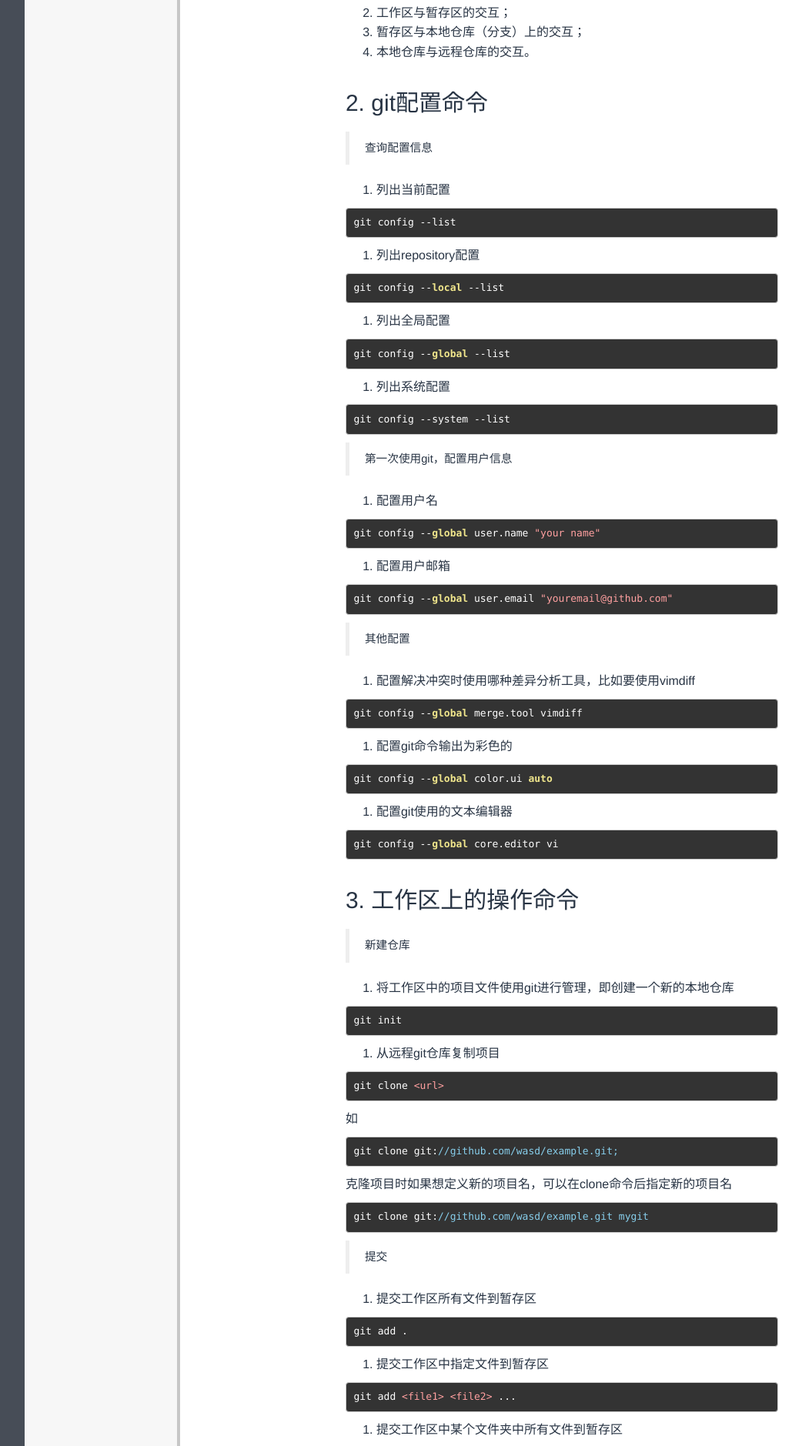
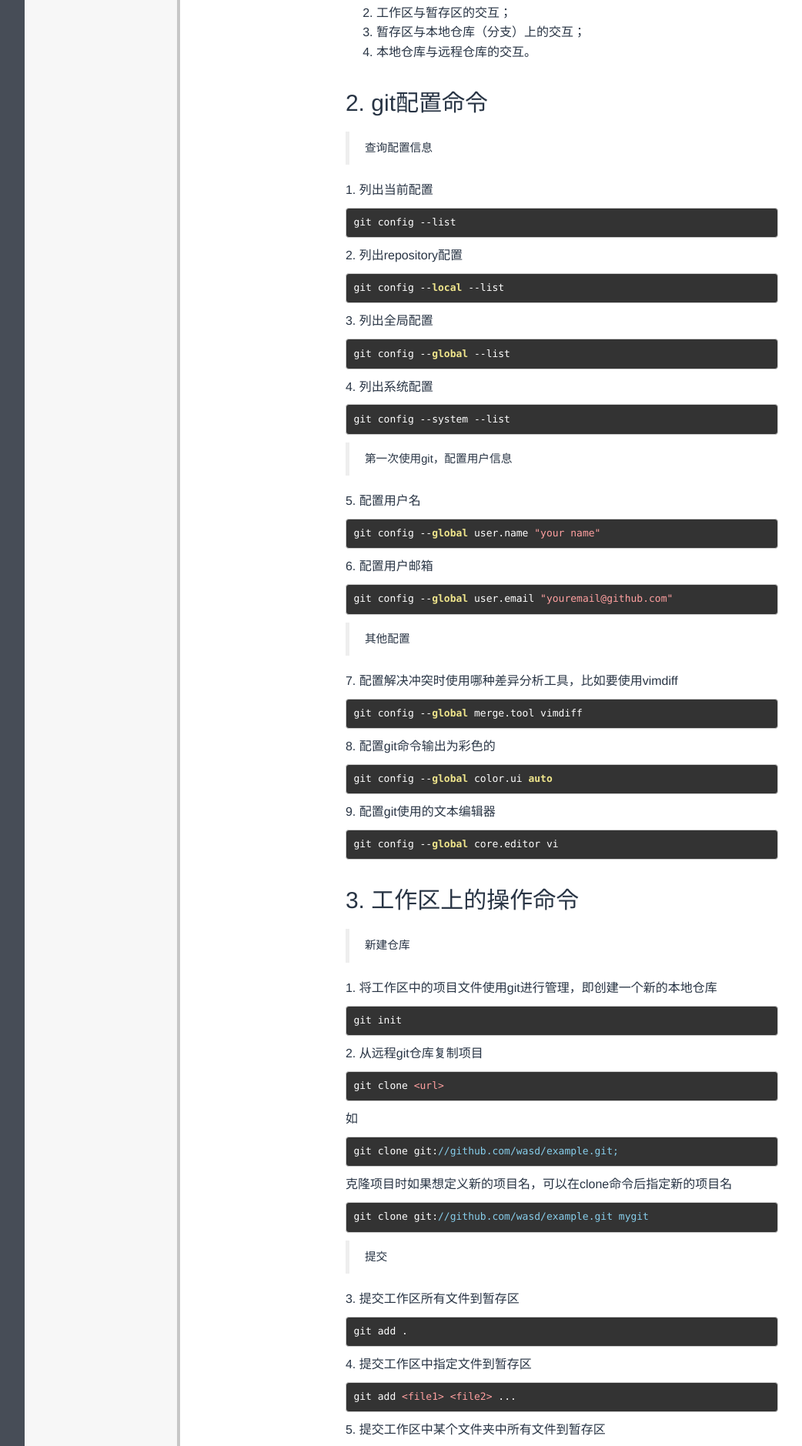
Before and after one commit to polyHong/polyHong.github.io, a Jekyll site: the page built from _posts/tech/2025-06-14-git-basic-operations.md, in a window 1280 px wide. Shown: the part 1556-3435 px from the top of the page at 77% size, without its empty margins (54-1096 px from the left). Built offline with Jekyll 4.4.1, drawn with Linux system fonts in a browser that asks for light colours; Markdown is read by kramdown in place of the engine named in the settings; comment, search, counter and statistics services are not loaded; some of the changed text lies outside the part shown.

Commit message:
update post of git basic operations.

````diff
--- a/_posts/tech/2025-06-14-git-basic-operations.md
+++ b/_posts/tech/2025-06-14-git-basic-operations.md
@@ -40,25 +40,25 @@ git的通用操作流程如下图（来源于网络）
 
 > 查询配置信息
 
-1. 列出当前配置
+1\. 列出当前配置
 
 ```bash
 git config --list
 ```
 
-2. 列出repository配置
+2\. 列出repository配置
 
 ```bash
 git config --local --list
 ```
 
-3. 列出全局配置
+3\. 列出全局配置
 
 ```bash
 git config --global --list
 ```
 
-4. 列出系统配置
+4\. 列出系统配置
 
 ```bash
 git config --system --list
@@ -67,13 +67,13 @@ git config --system --list
 
 > 第一次使用git，配置用户信息
 
-5. 配置用户名
+5\. 配置用户名
 
 ```bash
 git config --global user.name "your name"
 ```
 
-6. 配置用户邮箱
+6\. 配置用户邮箱
 
 ```bash
 git config --global user.email "youremail@github.com"
@@ -81,19 +81,19 @@ git config --global user.email "youremail@github.com"
 
 > 其他配置
 
-7. 配置解决冲突时使用哪种差异分析工具，比如要使用vimdiff
+7\. 配置解决冲突时使用哪种差异分析工具，比如要使用vimdiff
 
 ```bash
 git config --global merge.tool vimdiff
 ```
 
-7. 配置git命令输出为彩色的
+8\. 配置git命令输出为彩色的
 
 ```bash
 git config --global color.ui auto
 ```
 
-7. 配置git使用的文本编辑器
+9\. 配置git使用的文本编辑器
 
 ```bash
 git config --global core.editor vi
@@ -103,13 +103,13 @@ git config --global core.editor vi
 
 > 新建仓库
 
-1. 将工作区中的项目文件使用git进行管理，即创建一个新的本地仓库
+1\. 将工作区中的项目文件使用git进行管理，即创建一个新的本地仓库
 
 ```bash
 git init
 ```
 
-2. 从远程git仓库复制项目
+2\. 从远程git仓库复制项目
 
 ```bash
 git clone <url>
@@ -129,19 +129,19 @@ git clone git://github.com/wasd/example.git mygit
 
 > 提交
 
-3. 提交工作区所有文件到暂存区
+3\. 提交工作区所有文件到暂存区
 
 ```bash
 git add .
 ```
 
-4. 提交工作区中指定文件到暂存区
+4\. 提交工作区中指定文件到暂存区
 
 ```bash
 git add <file1> <file2> ...
 ```
 
-5. 提交工作区中某个文件夹中所有文件到暂存区
+5\. 提交工作区中某个文件夹中所有文件到暂存区
 
 ```bash
 git add [dir]
@@ -149,25 +149,25 @@ git add [dir]
 
 > 撤销
 
-6. 删除工作区文件，并且也从暂存区删除对应文件的记录
+6\. 删除工作区文件，并且也从暂存区删除对应文件的记录
 
 ```bash
 git rm <file1> <file2>
 ```
 
-7. 从暂存区中删除文件，但是工作区依然还有该文件
+7\. 从暂存区中删除文件，但是工作区依然还有该文件
 
 ```bash
 git rm --cached <file>
 ```
 
-8. 取消暂存区已经暂存的文件
+8\. 取消暂存区已经暂存的文件
 
 ```bash
 git reset HEAD <file>...
 ```
 
-9. 撤销上一次对文件的操作
+9\. 撤销上一次对文件的操作
 
 ```bash
 git checkout --<file>
@@ -175,19 +175,19 @@ git checkout --<file>
 
 要确定上一次对文件的修改不再需要，如果想保留上一次的修改以备以后继续工作，可以使用stashing和分支来处理；
 
-10. 隐藏当前变更，以便能够切换分支
+10\. 隐藏当前变更，以便能够切换分支
 
 ```bash
 git stash
 ```
 
-11. 查看当前所有的储藏
+11\. 查看当前所有的储藏
 
 ```bash
 git stash list
 ```
 
-12. 应用最新的储藏
+12\. 应用最新的储藏
 
 ```bash
 git stash apply
@@ -205,7 +205,7 @@ git stash apply stash@{2}
 git stash apply --index
 ```
 
-13. 使用apply命令只是应用储藏，而内容仍然还在栈上，需要移除指定的储藏
+13\. 使用apply命令只是应用储藏，而内容仍然还在栈上，需要移除指定的储藏
 
 ```bash
 git stash drop stash{0}
@@ -217,7 +217,7 @@ git stash drop stash{0}
 git stash pop
 ```
 
-14. 在某些情况下，你可能想应用储藏的修改，在进行了一些其他的修改后，又要取消之前所应用储藏的修改。Git没有提供类似于 stash unapply 的命令，但是可以通过取消该储藏的补丁达到同样的效果
+14\. 在某些情况下，你可能想应用储藏的修改，在进行了一些其他的修改后，又要取消之前所应用储藏的修改。Git没有提供类似于 stash unapply 的命令，但是可以通过取消该储藏的补丁达到同样的效果
 
 ```bash
 git stash show -p stash@{0} | git apply -R
@@ -231,7 +231,7 @@ it stash show -p | git apply -R
 
 > 更新文件
 
-15. 重命名文件，并将已改名文件提交到暂存区
+15\. 重命名文件，并将已改名文件提交到暂存区
 
 ```bash
 git mv [file-original] [file-renamed]
@@ -261,19 +261,19 @@ git diff <file-name>
 
 > 提交文件到版本库
 
-1. 将暂存区中的文件提交到本地仓库中，即打上新版本
+1\. 将暂存区中的文件提交到本地仓库中，即打上新版本
 
 ```bash
 git commit -m "commit_info"
 ```
 
-2. 将所有已经使用git管理过的文件暂存后一并提交，跳过add到暂存区的过程
+2\. 将所有已经使用git管理过的文件暂存后一并提交，跳过add到暂存区的过程
 
 ```bash
 git commit -a -m "commit_info"
 ```
 
-3. 提交文件时，发现漏掉几个文件，或者注释写错了，可以撤销上一次提交
+3\. 提交文件时，发现漏掉几个文件，或者注释写错了，可以撤销上一次提交
 
 ```bash
 git commit --amend
@@ -281,19 +281,19 @@ git commit --amend
 
 > 查看信息
 
-4. 比较暂存区与上一版本的差异
+4\. 比较暂存区与上一版本的差异
 
 ```bash
 git diff --cached
 ```
 
-5. 指定文件在暂存区和本地仓库的不同
+5\. 指定文件在暂存区和本地仓库的不同
 
 ```bash
 git diff <file-name> --cached
 ```
 
-6. 查看提交历史
+6\. 查看提交历史
 
 ```bash
 git log
@@ -309,55 +309,55 @@ git log -p -2
 
 Git 使用的标签有两种类型： **轻量级的（lightweight）和含附注的（annotated）** 。轻量级标签就像是个不会变化的分支，实际上它就是个指向特定提交对象的引用。而含附注标签，实际上是存储在仓库中的一个独立对象，它有自身的校验和信息，包含着标签的名字，电子邮件地址和日期，以及标签说明，标签本身也允许使用 GNU Privacy Guard (GPG) 来签署或验证。一般我们都建议使用含附注型的标签，以便保留相关信息；当然，如果只是临时性加注标签，或者不需要旁注额外信息，用轻量级标签也没问题。
 
-1. 列出现在所有的标签
+1\. 列出现在所有的标签
 
 ```bash
 git tag
 ```
 
-2. 使用特定的搜索模式列出符合条件的标签，例如只对1.4.2系列的版本感兴趣
+2\. 使用特定的搜索模式列出符合条件的标签，例如只对1.4.2系列的版本感兴趣
 
 ```bash
 git tag -l "v1.4.2.*"
 ```
 
-3. 创建一个含附注类型的标签，需要加 `-a` 参数，如
+3\. 创建一个含附注类型的标签，需要加 `-a` 参数，如
 
 ```bash
 git tag -a v1.4 -m "my version 1.4"
 ```
 
-4. 使用git show命令查看相应标签的版本信息，并连同显示打标签时的提交对象
+4\. 使用git show命令查看相应标签的版本信息，并连同显示打标签时的提交对象
 
 ```bash
 git show v1.4
 ```
 
-5. 如果有自己的私钥，可以使用GPG来签署标签，只需要在命令中使用 `-s` 参数
+5\. 如果有自己的私钥，可以使用GPG来签署标签，只需要在命令中使用 `-s` 参数
 
 ```bash
 git tag -s v1.5 -m "my signed 1.5 tag"
 ```
 
-6. 验证已签署的标签：`git tag -v` ，如
+6\. 验证已签署的标签：`git tag -v` ，如
 
 ```bash
 git tag -v v1.5
 ```
 
-7. 创建一个轻量级标签的话，就直接使用 `git tag` 命令即可，连 `-a`,`-s` 以及 `-m` 选项都不需要，直接给出标签名字即可，如
+7\. 创建一个轻量级标签的话，就直接使用 `git tag` 命令即可，连 `-a`,`-s` 以及 `-m` 选项都不需要，直接给出标签名字即可，如
 
 ```bash
 git tag v1.5
 ```
 
-8. 将标签推送到远程仓库中：`git push origin` ，如
+8\. 将标签推送到远程仓库中：`git push origin` ，如
 
 ```bash
 git push origin v1.5
 ```
 
-9. 将本地所有的标签全部推送到远程仓库中
+9\. 将本地所有的标签全部推送到远程仓库中
 
 ```bash
 git push origin --tags
@@ -365,7 +365,7 @@ git push origin --tags
 
 > 分支管理
 
-10. 创建分支
+10\. 创建分支
 
 ```bash
 git branch <branch-name>
@@ -377,7 +377,7 @@ git branch <branch-name>
 git branch testing
 ```
 
-11. 从当前所处的分支切换到其他分支
+11\. 从当前所处的分支切换到其他分支
 
 ```bash
 git checkout <branch-name>
@@ -389,49 +389,49 @@ git checkout <branch-name>
 git checkout testing
 ```
 
-12. 新建并切换到新建分支上
+12\. 新建并切换到新建分支上
 
 ```bash
 git checkout -b <branch-name>
 ```
 
-13. 删除分支
+13\. 删除分支
 
 ```bash
 git branch -d <branch-name>
 ```
 
-14. 将当前分支与指定分支进行合并
+14\. 将当前分支与指定分支进行合并
 
 ```bash
 git merge <branch-name>
 ```
 
-15. 显示本地仓库的所有分支
+15\. 显示本地仓库的所有分支
 
 ```bash
 git branch
 ```
 
-16. 查看各个分支最后一个提交对象的信息
+16\. 查看各个分支最后一个提交对象的信息
 
 ```bash
 git branch -v
 ```
 
-17. 查看哪些分支已经合并到当前分支
+17\. 查看哪些分支已经合并到当前分支
 
 ```bash
 git branch --merged
 ```
 
-18. 查看当前哪些分支还没有合并到当前分支
+18\. 查看当前哪些分支还没有合并到当前分支
 
 ```bash
 git branch --no-merged
 ```
 
-19. 把远程分支合并到当前分支
+19\. 把远程分支合并到当前分支
 
 ```bash
 git merge <remote-name>/<branch-name>
@@ -497,7 +497,7 @@ git rebase --onto master server client
 
 ## 5.本地仓库上的操作
 
-1. 查看本地仓库关联的远程仓库
+1\. 查看本地仓库关联的远程仓库
 
 ```bash
 git remote
@@ -505,7 +505,7 @@ git remote
 
 在克隆完每个远程仓库后，远程仓库默认为 `origin`;加上 `-v` 的参数后，会显示远程仓库的 `url` 地址；
 
-2. 添加远程仓库，一般会取一个简短的别名
+2\. 添加远程仓库，一般会取一个简短的别名
 
 ```bash
 git remote add [remote-name] [url]
@@ -517,7 +517,7 @@ git remote add [remote-name] [url]
 git remote add example git://github.com/example/example.git
 ```
 
-2. 从远程仓库中抓取本地仓库中没有的更新
+3\. 从远程仓库中抓取本地仓库中没有的更新
 
 ```bash
 git fetch [remote-name]
@@ -531,7 +531,7 @@ git fetch origin
 
 使用fetch只是将远端数据拉到本地仓库，并不自动合并到当前工作分支，只能人工合并。如果设置了某个分支关联到远程仓库的某个分支的话，可以使用 `git pull` 来拉去远程分支的数据，然后将远端分支自动合并到本地仓库中的当前分支；
 
-3. 将本地仓库某分支推送到远程仓库上
+4\. 将本地仓库某分支推送到远程仓库上
 
 ```bash
 git push [remote-name] [branch-name]
@@ -569,13 +569,13 @@ git push origin :serverfix
 
 这里省略了本地分支，也就相当于将空白内容推送给远程分支，就等于删掉了远程分支。
 
-4. 查看远程仓库的详细信息
+5\. 查看远程仓库的详细信息
 
 ```bash
 git remote show origin
 ```
 
-5. 修改某个远程仓库在本地的简称
+6\. 修改某个远程仓库在本地的简称
 
 ```bash
 git remote rename [old-name] [new-name]
@@ -587,7 +587,7 @@ git remote rename [old-name] [new-name]
 git remote rename origin org
 ```
 
-5. 移除远程仓库
+7\. 移除远程仓库
 
 ```bash
 git remote rm [remote-name]
````
Also changed, not shown: other parts of _posts/tech/2025-06-14-git-basic-operations.md (+5 -5 lines).
